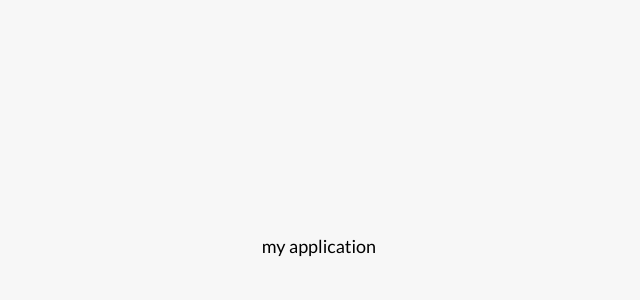
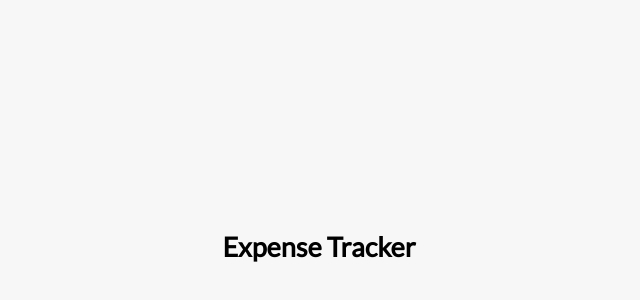
Before and after one commit to danish981/expense-tracker-app, a Vue app: page / in a window 1280 px wide. Shown: the part 154-454 px from the top of the page, without its empty margins (321-961 px from the left). Built offline with nearby package versions, Linux system fonts and the light colour scheme.

Commit message:
Implemented an old way of importing component

```diff
--- a/src/App.vue
+++ b/src/App.vue
@@ -1,3 +1,14 @@
 <template>
-  my application
+  <Header />
 </template>
+
+
+<script>
+import Header from "./components/Header.vue";
+
+export default {
+  components: {
+    Header,
+  },
+};
+</script>
--- a/src/components/Header.vue
+++ b/src/components/Header.vue
@@ -0,0 +1,3 @@
+<template>
+    <h2>Expense Tracker</h2>
+</template>
```
Also changed, not shown: 1 other file (tests, documents, lock files or other folders).
